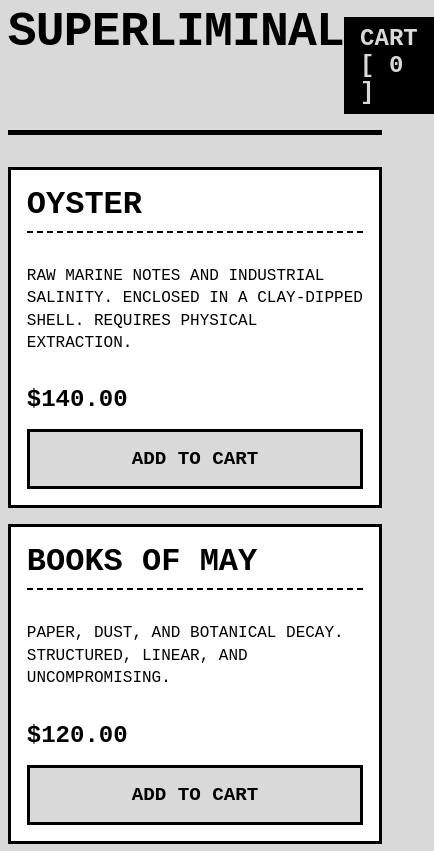
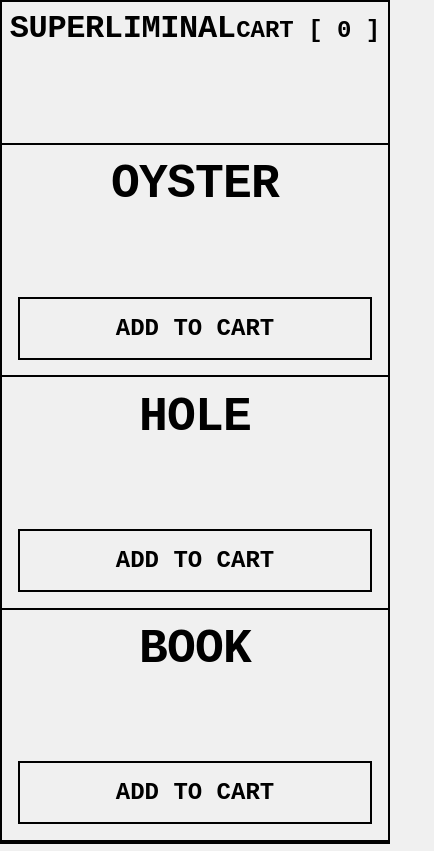
Before and after one commit to gabrielmilesfreeman/Superliminal-web, a plain HTML site: page index.html in a window 390 px wide. Shown: the whole page, 434 px wide, since content can reach past the window. Drawn offline with Linux system fonts and the light colour scheme.

Commit message:
Update index.html

```diff
--- a/index.html
+++ b/index.html
@@ -5,183 +5,151 @@
     <meta name="viewport" content="width=device-width, initial-scale=1.0">
     <title>SUPERLIMINAL // FRAGRANCE</title>
     <style>
-        /* CSS Reset & Brutalist Foundations */
+        /* CSS Reset & Utilitarian Foundations */
         * { box-sizing: border-box; }
         body {
-            background-color: #d9d9d9;
+            background-color: #f0f0f0; /* Off-white / concrete */
             color: #000;
-            font-family: "Courier New", Courier, monospace;
+            font-family: "Courier New", Courier, monospace; /* Monospaced for industrial feel */
             margin: 0;
-            padding: 2vw;
+            padding: 0;
             text-transform: uppercase;
         }
+
+        /* Grid Layout */
+        .wrapper {
+            display: grid;
+            grid-template-columns: repeat(3, 1fr);
+            min-height: 100vh;
+            border: 2px solid #000; /* Exposed structure */
+        }
+
         header {
-            border-bottom: 5px solid #000;
-            margin-bottom: 2rem;
-            padding-bottom: 1rem;
+            grid-column: 1 / -1;
             display: flex;
             justify-content: space-between;
             align-items: baseline;
+            padding: 2vw;
+            border-bottom: 2px solid #000;
         }
+
         h1 {
-            font-size: clamp(3rem, 8vw, 6rem);
+            font-size: clamp(2rem, 5vw, 4rem);
             margin: 0;
-            letter-spacing: -0.2vw;
-            line-height: 1;
+            letter-spacing: -0.1vw;
+            font-weight: 900;
         }
+
         .cart-status {
             font-size: 1.5rem;
             font-weight: bold;
-            background: #000;
-            color: #d9d9d9;
-            padding: 0.5rem 1rem;
             cursor: pointer;
         }
 
-        /* Grid Layout */
-        .catalog {
-            display: grid;
-            grid-template-columns: repeat(auto-fit, minmax(300px, 1fr));
-            gap: 1rem;
-        }
         .product {
-            border: 3px solid #000;
-            background: #fff;
-            padding: 1rem;
+            border-right: 2px solid #000;
+            padding: 4vw;
             display: flex;
             flex-direction: column;
             justify-content: space-between;
+            text-align: center;
         }
-        .product h2 {
-            margin: 0 0 1rem 0;
-            font-size: 2rem;
-            border-bottom: 2px dashed #000;
-            padding-bottom: 0.5rem;
+
+        .product:last-child {
+            border-right: none;
         }
-        .product p {
-            font-size: 1rem;
-            line-height: 1.4;
-            flex-grow: 1;
+
+        .product-title {
+            font-size: clamp(3rem, 10vw, 8rem);
+            margin: 0;
+            line-height: 1;
+            letter-spacing: -0.2vw;
+            font-weight: 900;
         }
-        .price {
-            font-size: 1.5rem;
-            font-weight: bold;
-            margin: 1rem 0;
-        }
+
         button.add-to-cart {
-            background: #d9d9d9;
+            width: 100%;
+            background: none;
             color: #000;
-            border: 3px solid #000;
+            border: 2px solid #000;
             padding: 1rem;
             font-family: inherit;
-            font-size: 1.2rem;
+            font-size: 1.5rem;
             font-weight: bold;
             text-transform: uppercase;
             cursor: pointer;
             transition: all 0.1s;
         }
+
         button.add-to-cart:hover {
             background: #000;
-            color: #fff;
+            color: #f0f0f0;
         }
 
-        /* Cart UI */
+        /* Cart UI (Minimal overlay) */
         #cart-panel {
             display: none;
             position: fixed;
-            top: 2vw;
-            right: 2vw;
-            width: 96vw;
-            max-width: 400px;
-            background: #000;
-            color: #fff;
-            border: 5px solid #fff;
+            top: 0; right: 0; bottom: 0;
+            width: 96vw; max-width: 400px;
+            background: #000; color: #f0f0f0;
+            border-left: 2px solid #f0f0f0;
             padding: 2rem;
             z-index: 100;
         }
         #cart-panel.active { display: block; }
-        .cart-item {
-            display: flex;
-            justify-content: space-between;
-            border-bottom: 1px solid #444;
-            padding: 0.5rem 0;
-            margin-bottom: 0.5rem;
+        .close-cart { cursor: pointer; text-decoration: underline; display: block; margin-bottom: 2rem;}
+
+        /* Mobile adaptation (Stack columns) */
+        @media (max-width: 768px) {
+            .wrapper { grid-template-columns: 1fr; }
+            header { grid-row: 1; grid-column: 1; }
+            .product { border-right: none; border-bottom: 2px solid #000; }
         }
-        #checkout-btn {
-            background: #fff;
-            color: #000;
-            border: none;
-            padding: 1rem;
-            width: 100%;
-            font-family: inherit;
-            font-size: 1.2rem;
-            font-weight: bold;
-            cursor: pointer;
-            margin-top: 1rem;
-        }
-        #checkout-btn:hover { background: #f00; color: #fff; }
-        .close-cart { cursor: pointer; text-decoration: underline; margin-bottom: 1rem; display: inline-block;}
     </style>
 </head>
 <body>
 
-    <header>
-        <h1>SUPERLIMINAL</h1>
-        <div class="cart-status" onclick="toggleCart()">CART [ <span id="cart-count">0</span> ]</div>
-    </header>
+    <div class="wrapper">
+        <header>
+            <h1>SUPERLIMINAL</h1>
+            <div class="cart-status" onclick="toggleCart()">CART [ <span id="cart-count">0</span> ]</div>
+        </header>
 
-    <div class="catalog">
         <div class="product">
-            <h2>OYSTER</h2>
-            <p>Raw marine notes and industrial salinity. Enclosed in a clay-dipped shell. Requires physical extraction.</p>
-            <div class="price">$140.00</div>
-            <button class="add-to-cart" onclick="addToCart('OYSTER', 140)">Add to Cart</button>
+            <h2 class="product-title">OYSTER</h2>
+            <button class="add-to-cart" onclick="addToCart('OYSTER')">ADD TO CART</button>
         </div>
 
         <div class="product">
-            <h2>BOOKS OF MAY</h2>
-            <p>Paper, dust, and botanical decay. Structured, linear, and uncompromising.</p>
-            <div class="price">$120.00</div>
-            <button class="add-to-cart" onclick="addToCart('BOOKS OF MAY', 120)">Add to Cart</button>
+            <h2 class="product-title">HOLE</h2>
+            <button class="add-to-cart" onclick="addToCart('HOLE')">ADD TO CART</button>
+        </div>
+
+        <div class="product">
+            <h2 class="product-title">BOOK</h2>
+            <button class="add-to-cart" onclick="addToCart('BOOK')">ADD TO CART</button>
         </div>
     </div>
 
-    <!-- Hidden Cart Panel -->
+    <!-- Minimal Cart Panel -->
     <div id="cart-panel">
         <span class="close-cart" onclick="toggleCart()">[X] CLOSE CART</span>
-        <h2>YOUR ORDER</h2>
+        <h3>ORDER SUMMARY</h3>
         <div id="cart-items"></div>
-        <div class="cart-item" style="border:none; margin-top:1rem;">
-            <strong>TOTAL:</strong>
-            <strong id="cart-total">$0.00</strong>
-        </div>
-        <button id="checkout-btn" onclick="checkout()">PROCEED TO SECURE CHECKOUT</button>
+        <button style="width: 100%; border: 2px solid #f0f0f0; background: none; color: #f0f0f0; padding: 1rem; margin-top: 2rem;" onclick="checkout()">CHECKOUT</button>
     </div>
 
     <script>
-        let cart = [];
+        let cartCount = 0;
 
-        function addToCart(name, price) {
-            cart.push({name, price});
+        function addToCart(name) {
+            cartCount++;
             updateCartUI();
         }
 
         function updateCartUI() {
-            document.getElementById('cart-count').innerText = cart.length;
-            const itemsContainer = document.getElementById('cart-items');
-            itemsContainer.innerHTML = '';
-
-            let total = 0;
-            cart.forEach(item => {
-                total += item.price;
-                itemsContainer.innerHTML += `
-                    <div class="cart-item">
-                        <span>${item.name}</span>
-                        <span>$${item.price}.00</span>
-                    </div>
-                `;
-            });
-            document.getElementById('cart-total').innerText = `$${total}.00`;
+            document.getElementById('cart-count').innerText = cartCount;
         }
 
         function toggleCart() {
@@ -189,7 +157,7 @@
         }
 
         function checkout() {
-            alert("Static HTML cannot process payments securely. You must connect a payment gateway.");
+            alert("A static file cannot process real payments. You must integrate a live payment service.");
         }
     </script>
 </body>
```
